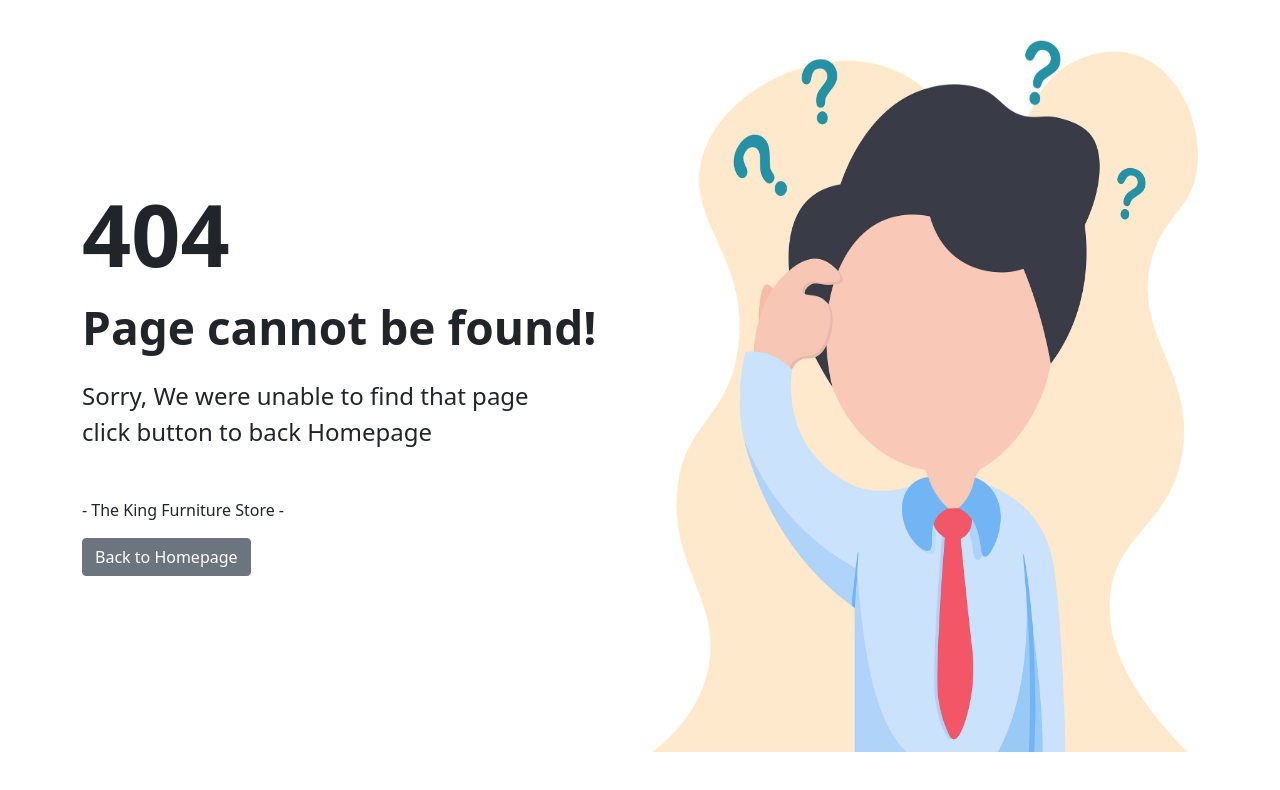
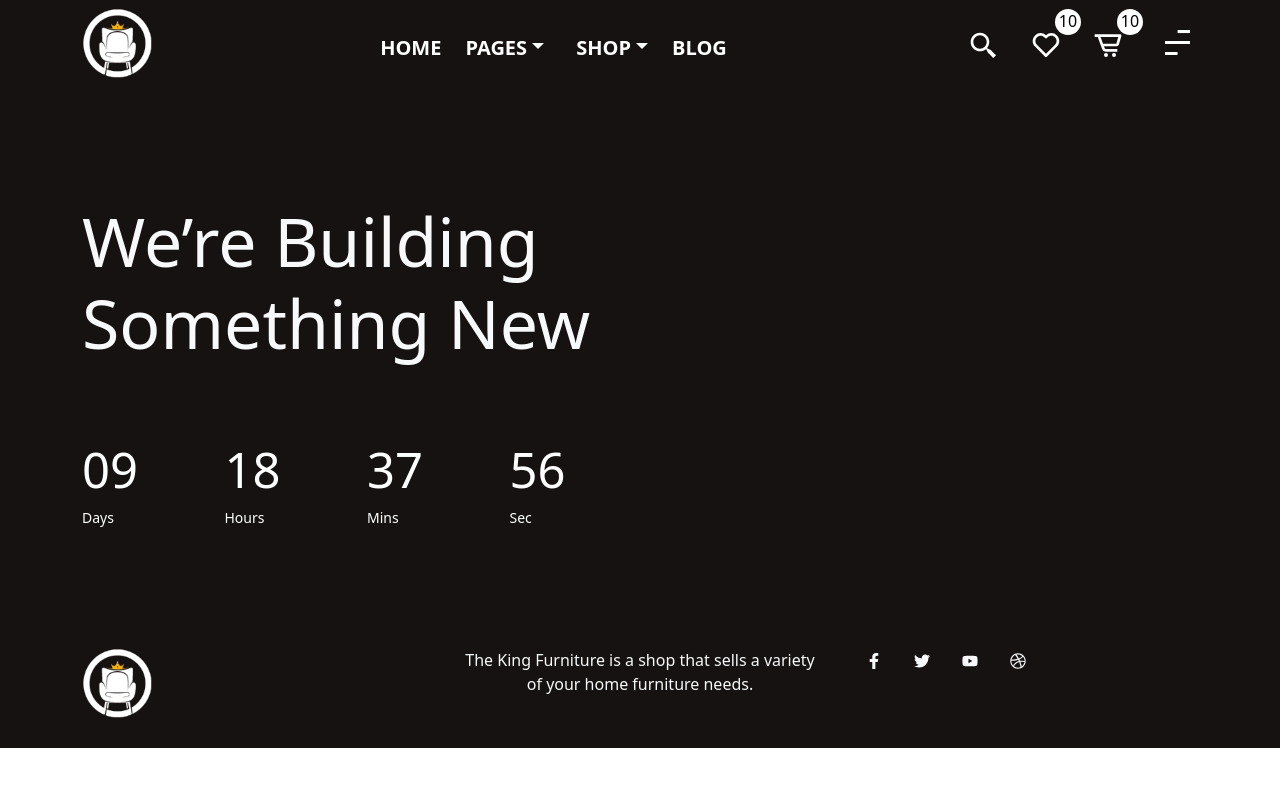
Before and after one commit to zalfanuramalia/frontend-thekingfurniture, a Next.js app: page /coming-soon in a window 1280 px wide. Before the commit this address had no page. Shown: the top 790 px of the page. Built offline with nearby package versions, Linux system fonts and the light colour scheme.

Commit message:
feat: add coming-soon

```diff
--- /dev/null
+++ b/pages/coming-soon.js
@@ -0,0 +1,71 @@
+import Head from 'next/head'
+import Image from 'next/image'
+// import Button from '../components/ButtonComp'
+import styles from '../styles/ComingSoon.module.css'
+import Link from 'next/link'
+import Navbar from '../components/Navbar'
+import Footer from '../components/Footer'
+import Input from '../components/KingInput'
+import { FaFacebookF, FaTwitter, FaYoutube, FaDribbble } from 'react-icons/fa';
+
+export default function ComingSoon() {
+  return(
+    <div>
+    <Navbar/>
+      <Head>
+        <title> The King | Coming Soon</title>
+        <meta name="description" content="Generated by create next app" />
+        <link rel="icon" href="/favicon.ico" />
+      </Head>
+        <main className='Notfound bg-color1'>
+        <header className='container'>
+            <div className='row align-items-center'>
+              <div className={`${styles.left} col-12 col-lg-6`}>
+                <h1 className={`${styles.headText} fs-1`}><span className='text-light'>We’re Building Something New</span></h1>
+                <div className="row">
+                    <div className={`${styles.timeText} col`}>09</div>
+                    <div className={`${styles.timeText} col`}>18</div>
+                    <div className={`${styles.timeText} col`}>37</div>
+                    <div className={`${styles.timeText} col`}>56</div>
+                </div>
+                <div className="row">
+                    <div className={`${styles.desText} col`}>Days</div>
+                    <div className={`${styles.desText} col`}>Hours</div>
+                    <div className={`${styles.desText} col`}>Mins</div>
+                    <div className={`${styles.desText} col`}>Sec</div>
+                </div>
+              </div>
+              <div className={`${styles.right} col-12 col-lg-6`}>
+                <div className='mx-auto text-center mt-4'>
+                </div>
+              </div>
+            </div>
+        </header>
+        </main>
+        <footer className='bg-color1'>
+        <div className='container'>
+        <div className="row row-cols-3">
+            <div className="col mb-4">
+            <Image layout='intrinsic' alt='logo' src='/images/logo.png' width={70} height={70} />
+            </div>
+            <div className="col text-center text-light">The King Furniture is a shop that sells a variety of your home furniture needs.</div>
+            <div className="col d-flex flex-row">
+            <div className='ms-lg-3 px-2 text-light'>
+                <FaFacebookF />
+              </div>
+              <div className='ms-lg-3 px-2 text-light'>
+                <FaTwitter/>
+              </div>
+              <div className='ms-lg-3 px-2 text-light'>
+                <FaYoutube/>
+              </div>
+              <div className='ms-lg-3 px-2 text-light'>
+                <FaDribbble/>
+              </div>
+            </div>
+            </div>
+        </div>
+        </footer>
+    </div>
+  )
+}
--- /dev/null
+++ b/styles/ComingSoon.module.css
@@ -0,0 +1,36 @@
+.headText {
+    font-weight: 400;
+    font-size: 68px !important;
+    margin-top: 80px;
+    margin-bottom: 70px;
+}
+
+.timeText {
+    font-weight: 400;
+    font-size: 49px !important;
+    color: white;
+}
+
+.desText {
+    font-weight: 400;
+    font-size: 14px !important;
+    color: white;
+}
+
+.left {
+    margin: 120px 0;
+}
+
+@media all and (max-width: 992px) {
+    .right {
+        display: none;
+    }
+
+    .headText {
+        font-size: 40px !important;
+    }
+
+    .icon {
+        font-size: 15px;
+    }
+}
```
